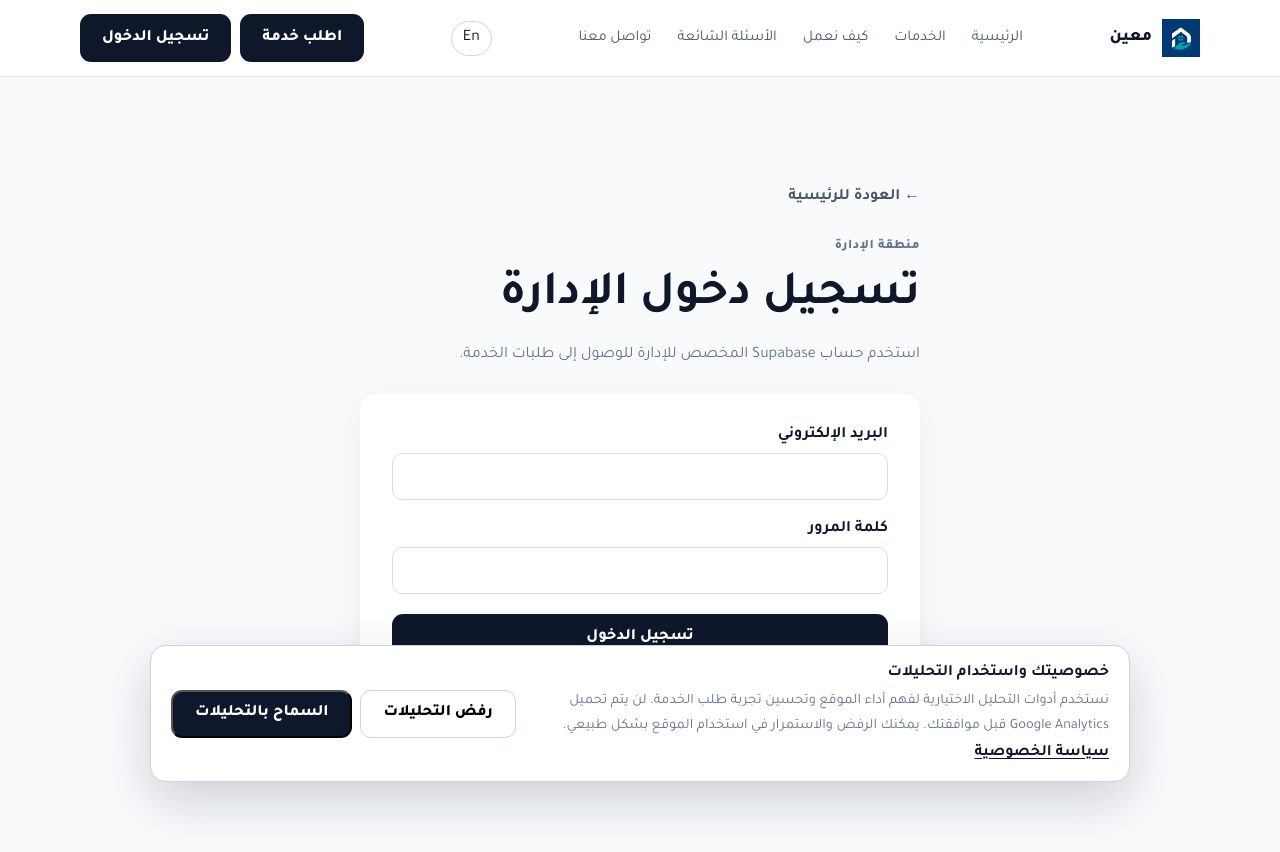
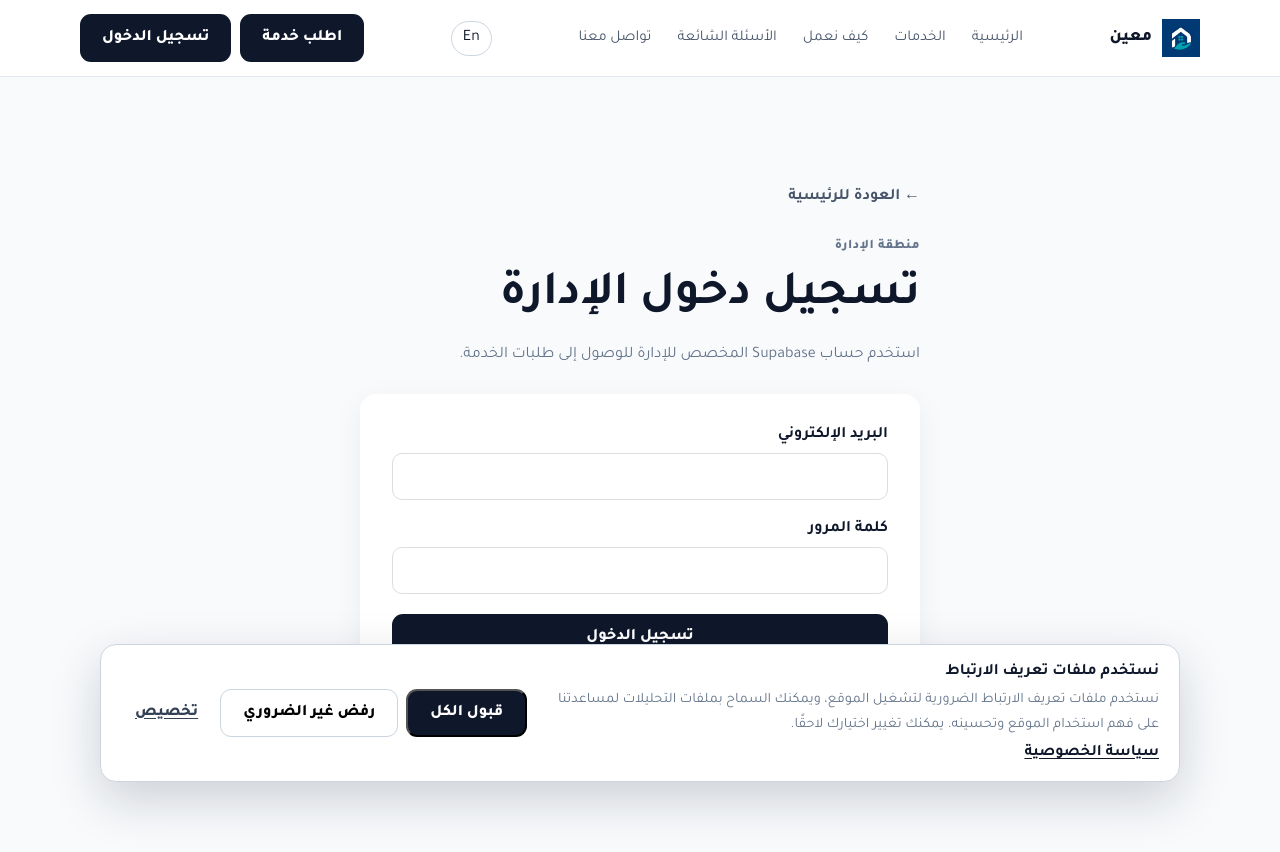
Before and after one commit to nsqdes-source/maintenance-website, a Next.js app: page /admin/login in a window 1280 px wide. Shown: the top 852 px of the page. Built offline with nearby package versions, Linux system fonts and the light colour scheme; no server answers; the database is empty.

Commit message:
refactor: use standard cookie consent experience

```diff
--- a/app/admin/marketing/settings/page.tsx
+++ b/app/admin/marketing/settings/page.tsx
@@ -60,7 +60,7 @@ export default function MarketingSettingsPage() {
 
         <div className={styles.summaryGrid}>
           <div className={styles.summaryCard}><span>سياسة الخصوصية</span><strong className={styles.statusText}>منشورة</strong></div>
-          <div className={styles.summaryCard}><span>إدارة موافقة Analytics</span><strong className={styles.statusText}>مطبقة</strong></div>
+          <div className={styles.summaryCard}><span>إدارة موافقة ملفات الارتباط</span><strong className={styles.statusText}>مطبقة</strong></div>
           <div className={styles.summaryCard}><span>Pixels إعلانية مفعلة</span><strong>0</strong></div>
           <div className={styles.summaryCard}><span>JavaScript خام</span><strong className={styles.statusText}>محظور</strong></div>
         </div>
@@ -80,7 +80,7 @@ export default function MarketingSettingsPage() {
 
         <section className={styles.panel}>
           <h2>الموافقة والخصوصية</h2>
-          <p className={styles.muted}>الموقع لديه طبقة موافقة فعلية تمنع تحميل Google Analytics قبل موافقة المستخدم، وتتيح رفض التحليلات أو تغيير القرار لاحقًا من إعدادات الخصوصية. Pixels الإعلانية ما زالت غير مفعلة، ويجب ربطها بطبقة الموافقة نفسها قبل تشغيلها.</p>
+          <p className={styles.muted}>الموقع لديه إشعار ملفات ارتباط بالشكل المعتاد، مع قبول الكل ورفض غير الضروري والتخصيص. ملفات التحليلات لا تُحمّل قبل الموافقة، ويمكن تغيير القرار لاحقًا من إعدادات ملفات الارتباط. Pixels الإعلانية ما زالت غير مفعلة، ويجب ربطها بطبقة الموافقة نفسها قبل تشغيلها.</p>
           <div className={styles.actions}>
             <Link className="button secondary" href="/privacy" target="_blank">فتح سياسة الخصوصية</Link>
             <Link className="button secondary" href="/admin/marketing/integrations">مراجعة التكاملات</Link>
--- a/app/components/AnalyticsConsent.tsx
+++ b/app/components/AnalyticsConsent.tsx
@@ -6,14 +6,10 @@ import { useEffect, useState } from "react";
 import type { Locale } from "@/lib/locale";
 
 type Consent = "granted" | "denied" | null;
-
 const storageKey = "mueen:analytics-consent:v1";
 
 declare global {
-  interface Window {
-    dataLayer?: unknown[];
-    gtag?: (...args: unknown[]) => void;
-  }
+  interface Window { dataLayer?: unknown[]; gtag?: (...args: unknown[]) => void; }
 }
 
 function clearAnalyticsCookies() {
@@ -31,13 +27,15 @@ export default function AnalyticsConsent({ locale, gaMeasurementId }: { locale:
   const [consent, setConsent] = useState<Consent>(null);
   const [ready, setReady] = useState(false);
   const [open, setOpen] = useState(false);
-
+  const [customizing, setCustomizing] = useState(false);
+  const [analyticsEnabled, setAnalyticsEnabled] = useState(false);
   const t = (ar: string, en: string) => locale === "ar" ? ar : en;
 
   useEffect(() => {
     const saved = window.localStorage.getItem(storageKey);
     const next: Consent = saved === "granted" || saved === "denied" ? saved : null;
     setConsent(next);
+    setAnalyticsEnabled(next === "granted");
     setOpen(next === null);
     setReady(true);
   }, []);
@@ -45,8 +43,9 @@ export default function AnalyticsConsent({ locale, gaMeasurementId }: { locale:
   function choose(next: Exclude<Consent, null>) {
     window.localStorage.setItem(storageKey, next);
     setConsent(next);
+    setAnalyticsEnabled(next === "granted");
     setOpen(false);
-
+    setCustomizing(false);
     if (next === "denied") {
       window.gtag?.("consent", "update", { analytics_storage: "denied" });
       clearAnalyticsCookies();
@@ -72,19 +71,36 @@ export default function AnalyticsConsent({ locale, gaMeasurementId }: { locale:
       ) : null}
 
       {open ? (
-        <section className="analyticsConsent" role="dialog" aria-modal="false" aria-labelledby="analytics-consent-title">
-          <div>
-            <strong id="analytics-consent-title">{t("خصوصيتك واستخدام التحليلات", "Your privacy and analytics")}</strong>
-            <p>{t("نستخدم أدوات التحليل الاختيارية لفهم أداء الموقع وتحسين تجربة طلب الخدمة. لن يتم تحميل Google Analytics قبل موافقتك. يمكنك الرفض والاستمرار في استخدام الموقع بشكل طبيعي.", "We use optional analytics to understand site performance and improve the service-request experience. Google Analytics will not load before you consent. You can decline and continue using the site normally.")}</p>
-            <Link href="/privacy">{t("سياسة الخصوصية", "Privacy policy")}</Link>
+        <section className="cookieConsent" role="dialog" aria-modal="false" aria-labelledby="cookie-consent-title">
+          <div className="cookieConsentMain">
+            <div>
+              <strong id="cookie-consent-title">{t("نستخدم ملفات تعريف الارتباط", "We use cookies")}</strong>
+              <p>{t("نستخدم ملفات تعريف الارتباط الضرورية لتشغيل الموقع، ويمكنك السماح بملفات التحليلات لمساعدتنا على فهم استخدام الموقع وتحسينه. يمكنك تغيير اختيارك لاحقًا.", "We use necessary cookies to run the site. You can also allow analytics cookies to help us understand and improve usage. You can change your choice later.")}</p>
+              <div className="cookieConsentLinks"><Link href="/privacy">{t("سياسة الخصوصية", "Privacy policy")}</Link></div>
+            </div>
+            <div className="cookieConsentActions">
+              <button type="button" className="button primary" onClick={() => choose("granted")}>{t("قبول الكل", "Accept all")}</button>
+              <button type="button" className="button secondary" onClick={() => choose("denied")}>{t("رفض غير الضروري", "Reject non-essential")}</button>
+              <button type="button" className="cookieCustomizeButton" onClick={() => setCustomizing((value) => !value)}>{t("تخصيص", "Customize")}</button>
+            </div>
           </div>
-          <div className="analyticsConsentActions">
-            <button type="button" className="button secondary" onClick={() => choose("denied")}>{t("رفض التحليلات", "Decline analytics")}</button>
-            <button type="button" className="button primary" onClick={() => choose("granted")}>{t("السماح بالتحليلات", "Allow analytics")}</button>
-          </div>
+
+          {customizing ? (
+            <div className="cookiePreferences">
+              <div className="cookiePreferenceRow">
+                <div><strong>{t("ملفات ضرورية", "Necessary cookies")}</strong><p>{t("مطلوبة لتشغيل الموقع ولا يمكن تعطيلها.", "Required for the site to function and cannot be disabled.")}</p></div>
+                <span className="cookieAlwaysOn">{t("دائمًا مفعلة", "Always on")}</span>
+              </div>
+              <div className="cookiePreferenceRow">
+                <div><strong>{t("ملفات التحليلات", "Analytics cookies")}</strong><p>{t("تساعدنا على قياس أداء الموقع دون إرسال بياناتك الشخصية ضمن أحداث القياس.", "Help us measure site performance without sending your personal data in analytics events.")}</p></div>
+                <label className="cookieToggle"><input type="checkbox" checked={analyticsEnabled} onChange={(e) => setAnalyticsEnabled(e.target.checked)} /><span>{analyticsEnabled ? t("مفعلة", "On") : t("متوقفة", "Off")}</span></label>
+              </div>
+              <div className="cookiePreferencesActions"><button type="button" className="button primary" onClick={() => choose(analyticsEnabled ? "granted" : "denied")}>{t("حفظ التفضيلات", "Save preferences")}</button></div>
+            </div>
+          ) : null}
         </section>
       ) : (
-        <button type="button" className="analyticsConsentManage" onClick={() => setOpen(true)}>{t("إعدادات الخصوصية", "Privacy settings")}</button>
+        <button type="button" className="cookieConsentManage" onClick={() => { setOpen(true); setCustomizing(true); }}>{t("إعدادات ملفات الارتباط", "Cookie settings")}</button>
       )}
     </>
   );
--- a/app/globals.css
+++ b/app/globals.css
@@ -676,11 +676,22 @@ body, .innerPage, .adminPage, .request-page { background: var(--site-background,
 .draggableWhatsApp:active{
   cursor:grabbing;
 }
-/* Optional analytics consent gate */
-.analyticsConsent { position: fixed; inset: auto 18px 18px 18px; z-index: 1200; display: flex; align-items: center; justify-content: space-between; gap: 20px; max-width: 980px; margin-inline: auto; padding: 18px 20px; border: 1px solid #cbd5e1; border-radius: 16px; background: #fff; box-shadow: 0 18px 50px rgba(15,23,42,.18); }
-.analyticsConsent strong { display: block; margin-bottom: 6px; }
-.analyticsConsent p { max-width: 700px; margin: 0 0 6px; color: #64748b; line-height: 1.7; font-size: .9rem; }
-.analyticsConsent a { text-decoration: underline; text-underline-offset: 3px; font-weight: 700; }
-.analyticsConsentActions { display: flex; gap: 8px; flex: 0 0 auto; }
-.analyticsConsentManage { position: fixed; inset: auto auto 14px 14px; z-index: 1190; min-height: 36px; padding: 7px 11px; border: 1px solid #cbd5e1; border-radius: 999px; background: #fff; color: #334155; box-shadow: 0 8px 24px rgba(15,23,42,.12); font: inherit; font-size: .78rem; font-weight: 800; cursor: pointer; }
-@media (max-width: 760px) { .analyticsConsent { display: grid; inset: auto 10px 10px 10px; } .analyticsConsentActions { display: grid; grid-template-columns: 1fr 1fr; } .analyticsConsentActions .button { width: 100%; padding-inline: 12px; } .analyticsConsentManage { inset: auto 10px 10px auto; } }
+
+/* Cookie consent */
+.cookieConsent { position: fixed; inset: auto 18px 18px 18px; z-index: 1200; width: min(1080px, calc(100% - 36px)); margin-inline: auto; padding: 18px 20px; border: 1px solid #cbd5e1; border-radius: 16px; background: #fff; box-shadow: 0 18px 50px rgba(15,23,42,.18); }
+.cookieConsentMain { display: flex; align-items: center; justify-content: space-between; gap: 24px; }
+.cookieConsent strong { display: block; margin-bottom: 6px; }
+.cookieConsent p { max-width: 700px; margin: 0; color: #64748b; line-height: 1.7; font-size: .9rem; }
+.cookieConsentLinks { margin-top: 7px; }
+.cookieConsentLinks a { text-decoration: underline; text-underline-offset: 3px; font-weight: 700; }
+.cookieConsentActions { display: flex; align-items: center; gap: 8px; flex: 0 0 auto; flex-wrap: wrap; }
+.cookieCustomizeButton { min-height: 44px; padding: 0 14px; border: 0; background: transparent; color: #334155; font: inherit; font-weight: 800; text-decoration: underline; text-underline-offset: 3px; cursor: pointer; }
+.cookiePreferences { display: grid; gap: 10px; margin-top: 16px; padding-top: 16px; border-top: 1px solid #e2e8f0; }
+.cookiePreferenceRow { display: flex; align-items: center; justify-content: space-between; gap: 20px; padding: 12px 14px; border: 1px solid #e2e8f0; border-radius: 12px; background: #f8fafc; }
+.cookiePreferenceRow p { max-width: 760px; font-size: .84rem; }
+.cookieAlwaysOn { flex: 0 0 auto; padding: 5px 9px; border-radius: 999px; background: #dcfce7; color: #166534; font-size: .76rem; font-weight: 800; }
+.cookieToggle { display: inline-flex; align-items: center; gap: 8px; flex: 0 0 auto; font-weight: 800; }
+.cookieToggle input { width: 18px; height: 18px; }
+.cookiePreferencesActions { display: flex; justify-content: flex-end; }
+.cookieConsentManage { position: fixed; inset: auto auto 14px 14px; z-index: 1190; min-height: 36px; padding: 7px 11px; border: 1px solid #cbd5e1; border-radius: 999px; background: #fff; color: #334155; box-shadow: 0 8px 24px rgba(15,23,42,.12); font: inherit; font-size: .78rem; font-weight: 800; cursor: pointer; }
+@media (max-width: 820px) { .cookieConsent { inset: auto 10px 10px 10px; width: auto; max-height: calc(100dvh - 20px); overflow-y: auto; } .cookieConsentMain { display: grid; } .cookieConsentActions { display: grid; grid-template-columns: 1fr 1fr; } .cookieConsentActions .button { width: 100%; padding-inline: 12px; } .cookieCustomizeButton { grid-column: 1 / -1; } .cookiePreferenceRow { display: grid; } .cookieConsentManage { inset: auto 10px 10px auto; } }
```
